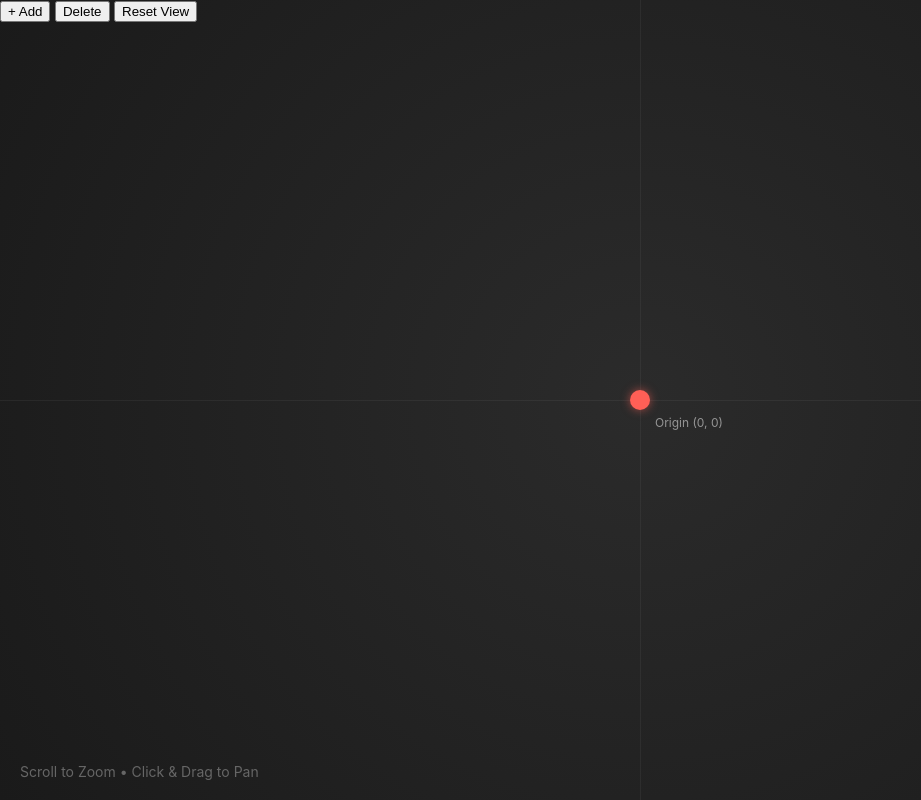
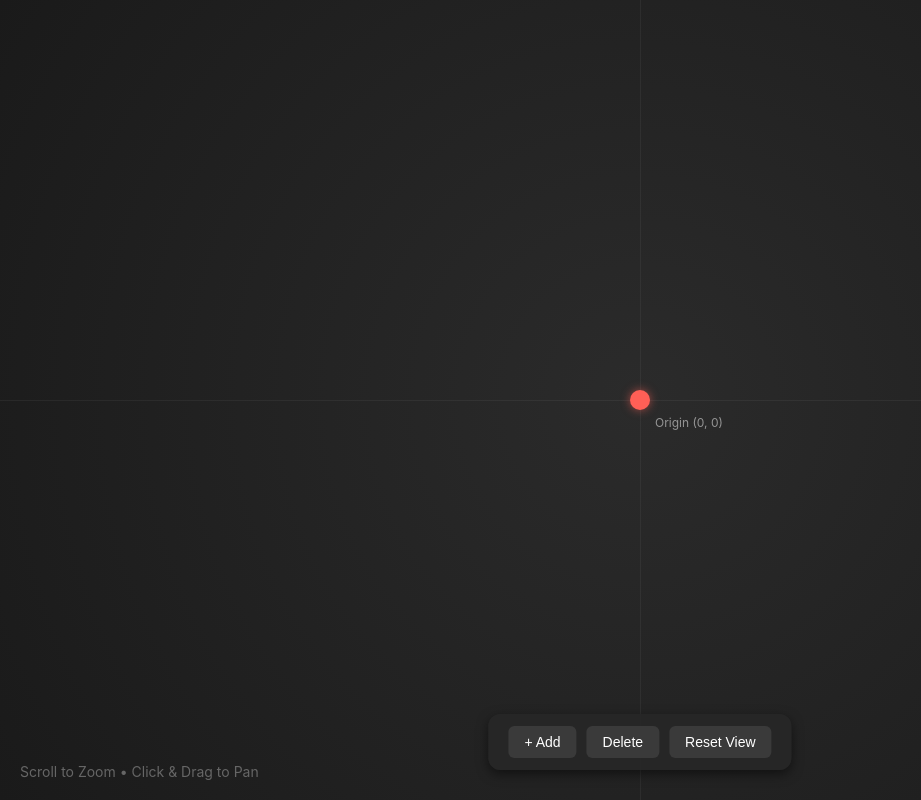
Before and after one commit to Hoardeeer/hoardeeer.github.io, a plain HTML site: page index.html in a window 1280 px wide. Shown: the whole page, without its empty margins (0-921 px from the left). Drawn offline with Linux system fonts and the light colour scheme.

Commit message:
Create toolbar styles in styles.css
Added styles for a fixed toolbar with buttons.

```diff
--- a/styles.css
+++ b/styles.css
@@ -72,3 +72,38 @@ body, html {
     font-size: 14px;
     pointer-events: none;
 }
+
+/* TOOLBAR */
+.toolbar {
+    position: fixed;
+    bottom: 30px;
+    left: 50%;
+    transform: translateX(-50%);
+
+    display: flex;
+    gap: 10px;
+    padding: 12px 20px;
+
+    background: rgba(40, 40, 40, 0.95);
+    border-radius: 12px;
+    box-shadow: 0 4px 12px rgba(0, 0, 0, 0.5);
+}
+
+.toolbar button {
+    padding: 8px 16px;
+    background: #3a3a3a;
+    color: #fff;
+    border: none;
+    border-radius: 6px;
+    cursor: pointer;
+    font-size: 14px;
+    transition: background 0.2s;
+}
+
+.toolbar button:hover {
+    background: #4a4a4a;
+}
+
+.toolbar button:active {
+    background: #2a2a2a;
+}
```
